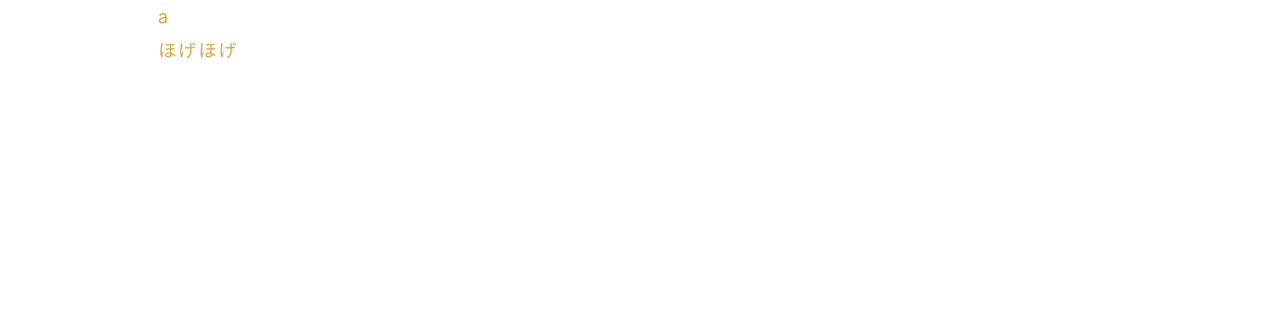
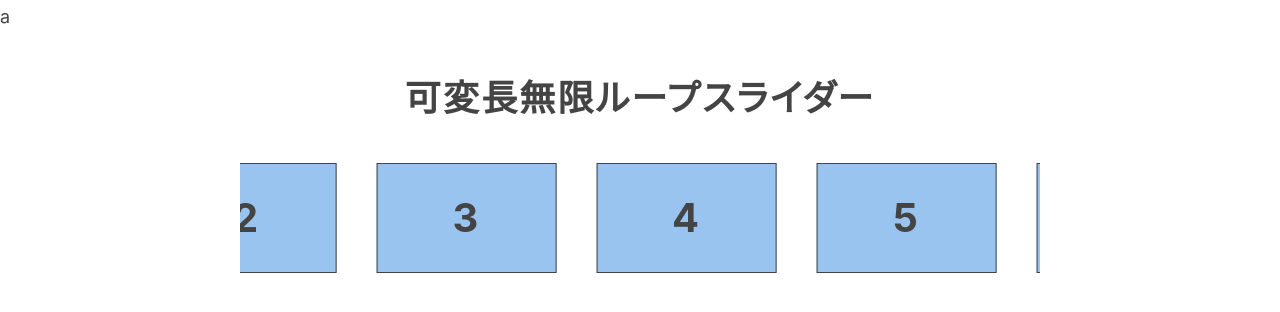
Before and after one commit to shigasy/color-roloc, a Nuxt app: page / in a window 1280 px wide. Shown: the top 312 px of the page. Built offline with nearby package versions, Linux system fonts and the light colour scheme.

Commit message:
add: 可変長無限ループスライダー

```diff
--- a/assets/scss/base/_common.scss
+++ b/assets/scss/base/_common.scss
@@ -26,12 +26,12 @@ body {
   position: relative;
 
   @include media-sp {
-    padding: 0 $blank-space-sp $blank-space-sp;
+    padding: $blank-space-sp $blank-space-sp;
   }
 
   @include media-pc {
     max-width: $width-max;
-    padding: 0 $blank-space-pc $blank-space-pc;
+    padding: $blank-space-pc $blank-space-pc;
     margin-right: auto;
     margin-left: auto;
   }
--- a/assets/scss/foundation/_variables.scss
+++ b/assets/scss/foundation/_variables.scss
@@ -18,9 +18,9 @@ $color-muted: #444 !default;
 $color-black: #000 !default;
 
 // フォントカラー
-$color-font: $color-black !default;
-$color-border: $color-black !default;
-$color-gap: $color-black !default;
+$color-font: $color-muted !default;
+$color-border: $color-muted !default;
+$color-gap: $color-muted !default;
 
 //　リンクカラー
 $color-link: #039be4 !default;
--- /dev/null
+++ b/components/Slider.vue
@@ -0,0 +1,99 @@
+<template>
+  <div class="slider">
+    <div class="slider-container">
+      <ul class="slider-container__list">
+        <li class="slider-container__list--item">
+          <p class="slider-container__list--text">1</p>
+        </li>
+        <li class="slider-container__list--item">
+          <p class="slider-container__list--text">2</p>
+        </li>
+        <li class="slider-container__list--item">
+          <p class="slider-container__list--text">3</p>
+        </li>
+        <li class="slider-container__list--item">
+          <p class="slider-container__list--text">4</p>
+        </li>
+        <li class="slider-container__list--item">
+          <p class="slider-container__list--text">5</p>
+        </li>
+        <li class="slider-container__list--item">
+          <p class="slider-container__list--text">6</p>
+        </li>
+        <li class="slider-container__list--item">
+          <p class="slider-container__list--text">7</p>
+        </li>
+      </ul>
+      <ul class="slider-container__list">
+        <li class="slider-container__list--item">
+          <p class="slider-container__list--text">1</p>
+        </li>
+        <li class="slider-container__list--item">
+          <p class="slider-container__list--text">2</p>
+        </li>
+        <li class="slider-container__list--item">
+          <p class="slider-container__list--text">3</p>
+        </li>
+        <li class="slider-container__list--item">
+          <p class="slider-container__list--text">4</p>
+        </li>
+        <li class="slider-container__list--item">
+          <p class="slider-container__list--text">5</p>
+        </li>
+        <li class="slider-container__list--item">
+          <p class="slider-container__list--text">6</p>
+        </li>
+        <li class="slider-container__list--item">
+          <p class="slider-container__list--text">7</p>
+        </li>
+      </ul>
+    </div>
+  </div>
+</template>
+
+<script>
+export default {}
+</script>
+
+<style lang="scss" scoped>
+.slider {
+  width: 800px;
+  margin-right: auto;
+  margin-left: auto;
+  overflow: hidden;
+
+  &-container {
+    display: flex;
+
+    &__list {
+      display: flex;
+
+      /* list-style-type: none; */
+      animation: slider 10s 0s linear infinite;
+      @keyframes slider {
+        0% {
+          transform: translate3d(0, 0, 0);
+        }
+        100% {
+          transform: translate3d(-100%, 0, 0);
+        }
+      }
+
+      &--item {
+        position: relative;
+        width: 180px;
+        height: 110px;
+        margin: 0 20px;
+        background-color: #9ac4f0;
+        border: 1px solid $color-border;
+      }
+
+      &--text {
+        font-size: 40px;
+        font-weight: bold;
+        @include center;
+      }
+    }
+  }
+}
+</style>
--- a/layouts/default.vue
+++ b/layouts/default.vue
@@ -1,5 +1,100 @@
 <template>
   <div>
-    <nuxt />
+    <transition name="fade">
+      <div v-if="isActive" class="loading">loading</div>
+    </transition>
+    <transition name="fade">
+      <nuxt v-if="!isActive" />
+    </transition>
   </div>
 </template>
+
+<script lang="ts">
+import Vue from 'vue'
+export default Vue.extend({
+  data() {
+    return {
+      isActive: true
+    }
+  },
+  created() {
+    setTimeout(() => {
+      this.isActive = false
+      console.log('open')
+    }, 3000)
+  }
+})
+</script>
+
+<style scoped>
+.trans {
+  transition: all 0.5s cubic-bezier(0.55, 0, 0.1, 1);
+}
+
+.fade-enter-active,
+.fade-leave-active {
+  transition: opacity 0.5s;
+}
+.fade-enter, .fade-leave-to /* .fade-leave-active below version 2.1.8 */ {
+  opacity: 0;
+}
+
+.loading {
+  width: 100vw;
+  height: 100vh;
+  background: #fff;
+}
+
+/* .loading-bg {
+  position: fixed;
+  top: 0;
+  left: 0;
+  z-index: 1;
+  display: none;
+  width: 100%;
+  height: 100%;
+  background: #000;
+
+  /* animation: hideop 1s linear 0s; */
+
+/*
+@keyframes hideop {
+  0% {
+    opacity: 1;
+  }
+
+  100% {
+    display: none;
+    opacity: 0;
+  }
+} */
+
+.hidden {
+  display: none;
+}
+
+@keyframes fadeIn {
+  from {
+    opacity: 0;
+  }
+  to {
+    opacity: 1;
+  }
+}
+
+@keyframes fadeOut {
+  from {
+    opacity: 1;
+  }
+  to {
+    opacity: 0;
+  }
+}
+
+.is-active {
+  width: 100vw;
+  height: 100vh;
+  background: #868e96;
+  animation: fadeIn 3s, 3s 1s forwards;
+}
+</style>
--- a/pages/index.vue
+++ b/pages/index.vue
@@ -1,23 +1,29 @@
 <template>
-  <div class="container">
+  <div>
     <logo />
-    <p>ほげほげ</p>
+    <div class="container">
+      <h1>可変長無限ループスライダー</h1>
+    </div>
+    <slider />
   </div>
 </template>
 
 <script lang="ts">
+// TODO: v-forで回す
 import Vue from 'vue'
 import Logo from '@/components/Logo.vue'
+import Slider from '@/components/Slider.vue'
 
 export default Vue.extend({
   components: {
-    Logo
+    Logo,
+    Slider
   }
 })
 </script>
 
 <style lang="scss" scoped>
 .container {
-  color: $color-accent;
+  @include center-flex;
 }
 </style>
```
